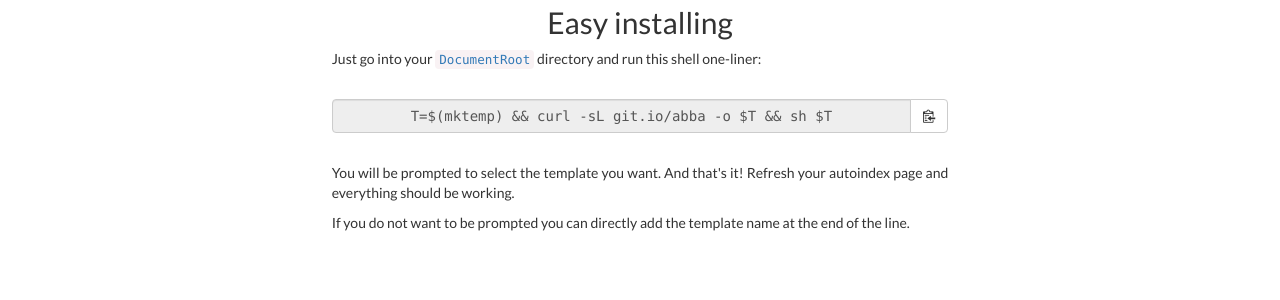
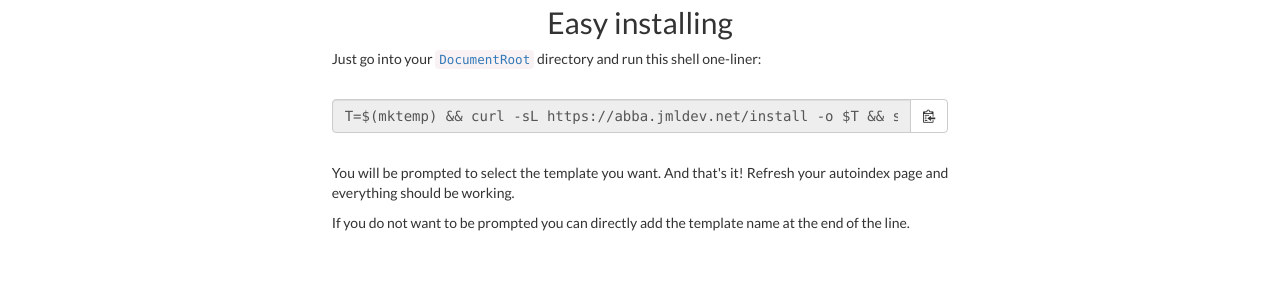
Before and after one commit to jmlemetayer/abba, a Jekyll site: the page built from index.html, in a window 1280 px wide. Shown: the part 870-1170 px from the top of the page. Built offline with Jekyll 4.4.1, drawn with Linux system fonts in a browser that asks for light colours; some web fonts are replaced.

```diff
--- a/_config.yml
+++ b/_config.yml
@@ -1,6 +1,4 @@
-sass:
-    sass_dir: _scss
-    style: compressed
+repository: jmlemetayer/abba
 defaults:
     -
         scope:
@@ -11,5 +9,9 @@ defaults:
             css: default
             js: script
             title: abba.jmldev.net
+sass:
+    sass_dir: _scss
+    style: compressed
 gems:
+    - jekyll-github-metadata
     - jekyll-sitemap
--- a/index.html
+++ b/index.html
@@ -15,7 +15,7 @@ title: ABBA &middot; Apache Bootstrap &amp; Bootswatch Autoindex
 	<h2>Mamma mia, let's be beautiful</h2>
 </header>
 <aside id="fork-me">
-	<a class="btn btn-primary btn-lg" href="https://github.com/jmlemetayer/abba">
+	<a class="btn btn-primary btn-lg" href="{{ site.github.repository_url }}">
 		Fork me on
 		<span class="icon icon-github-text" aria-hidden="true"></span>
 		<span class="sr-only">GitHub</span>
@@ -45,7 +45,7 @@ title: ABBA &middot; Apache Bootstrap &amp; Bootswatch Autoindex
 			<p>Just go into your <code><a href="https://httpd.apache.org/docs/2.4/mod/core.html#documentroot">DocumentRoot</a></code> directory and run this shell one-liner:</p>
 			<form id="one-liner">
 				<div class="input-group">
-					<input class="form-control" type="text" value="T=$(mktemp) && curl -sL git.io/abba -o $T && sh $T" readonly>
+					<input class="form-control" type="text" value="T=$(mktemp) && curl -sL {{ site.github.url }}/install -o $T && sh $T" readonly>
 					<span class="input-group-btn">
 						<button class="btn btn-default" type="button"><span class="icon icon-clipboard" aria-hidden="true"></span><span class="sr-only">Copy</span></button>
 					</span>
@@ -186,7 +186,7 @@ title: ABBA &middot; Apache Bootstrap &amp; Bootswatch Autoindex
 				Made with <span class="icon icon-heart" aria-hidden="true"></span><span class="sr-only">love</span> and open source software
 			</div>
 			<div class="right">
-				<a href="https://github.com/jmlemetayer">
+				<a href="{{ site.github.owner_url }}">
 					<span class="icon icon-github" aria-hidden="true"></span>
 					<span class="sr-only">GitHub</span>
 				</a>
```
Also changed, not shown: 1 other file.
